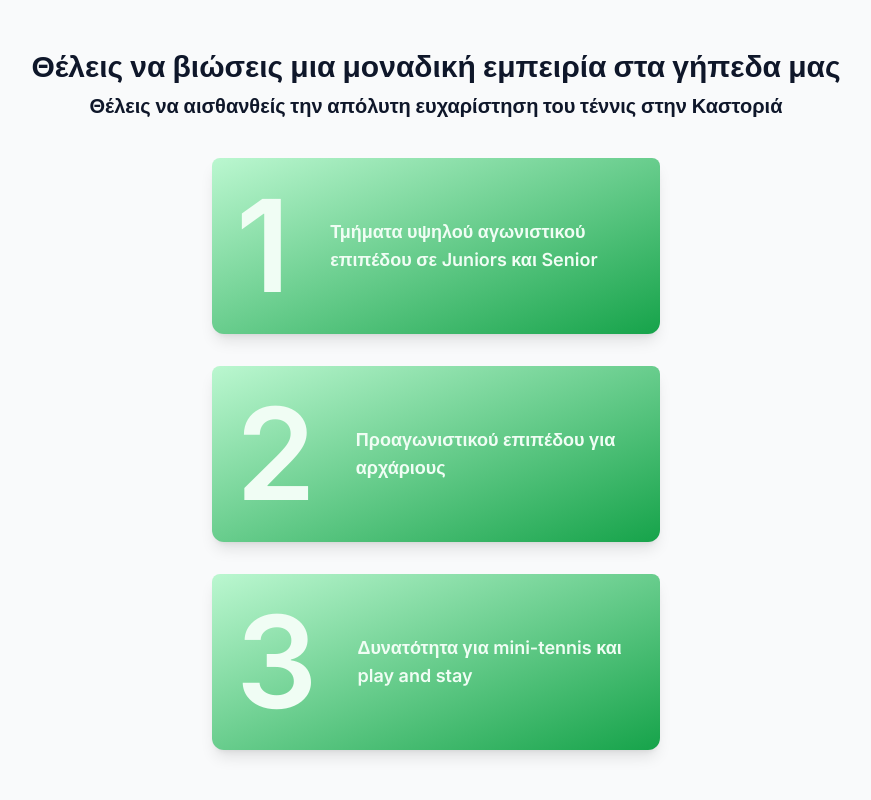
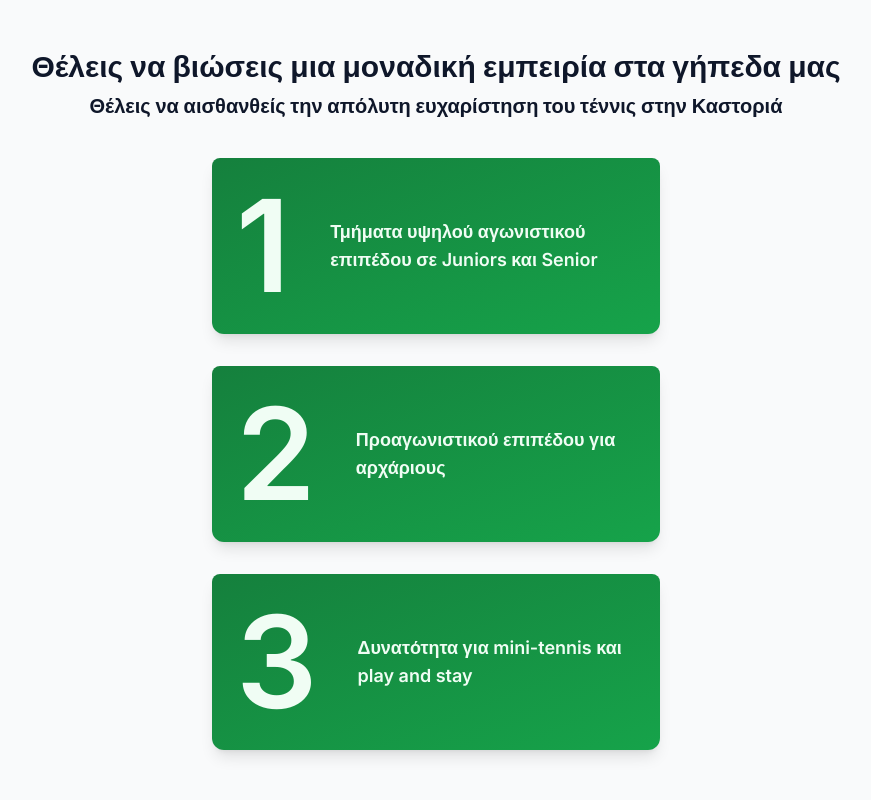
Before and after one commit to papadopan/kastoria-tennis, a Next.js app: page / in a window 1280 px wide. Shown: the part 1763-2563 px from the top of the page, without its empty margins (204-1075 px from the left). Built offline with nearby package versions, Linux system fonts and the light colour scheme.

Commit message:
update color for the offers cards

```diff
--- a/app/page.tsx
+++ b/app/page.tsx
@@ -108,19 +108,19 @@ export default function Home() {
         <h1 className="text-xl  font-bold leading-10">
           Θέλεις να αισθανθείς την απόλυτη ευχαρίστηση του τέννις στην Καστοριά
         </h1>
-        <div className="flex gap-10 w-full max-w-md items-center justify-center p-6 bg-green-200 rounded-lg shadow-lg mt-8  bg-gradient-to-tl rounded-b-xl leading-6 font-semibold text-white from-green-600 to-green-200">
+        <div className="flex gap-10 w-full max-w-md items-center justify-center p-6 bg-green-200 rounded-lg shadow-lg mt-8  bg-gradient-to-tl rounded-b-xl leading-6 font-semibold text-white from-green-600 to-green-700">
           <div className="text-9xl text-green-50">1</div>
           <div className="w-80 text-green-50 text-lg">
             Τμήματα υψηλού αγωνιστικού επιπέδου σε Juniors και Senior
           </div>
         </div>
-        <div className="flex gap-10 w-full max-w-md items-center justify-center p-6 bg-green-200 rounded-lg shadow-lg mt-8  bg-gradient-to-tl rounded-b-xl leading-6 font-semibold text-white from-green-600 to-green-200">
+        <div className="flex gap-10 w-full max-w-md items-center justify-center p-6 bg-green-200 rounded-lg shadow-lg mt-8  bg-gradient-to-tl rounded-b-xl leading-6 font-semibold text-white from-green-600 to-green-700">
           <div className="text-9xl text-green-50">2</div>
           <div className="w-80 text-green-50 text-lg">
             Προαγωνιστικού επιπέδου για αρχάριους
           </div>
         </div>
-        <div className="flex gap-10 w-full max-w-md items-center justify-center p-6 bg-green-200 rounded-lg shadow-lg mt-8  bg-gradient-to-tl rounded-b-xl leading-6 font-semibold text-white from-green-600 to-green-200">
+        <div className="flex gap-10 w-full max-w-md items-center justify-center p-6 bg-green-200 rounded-lg shadow-lg mt-8  bg-gradient-to-tl rounded-b-xl leading-6 font-semibold text-white from-green-600 to-green-700">
           <div className="text-9xl text-green-50">3</div>
           <div className="w-80 text-green-50 text-lg">
             Δυνατότητα για mini-tennis και play and stay
```
